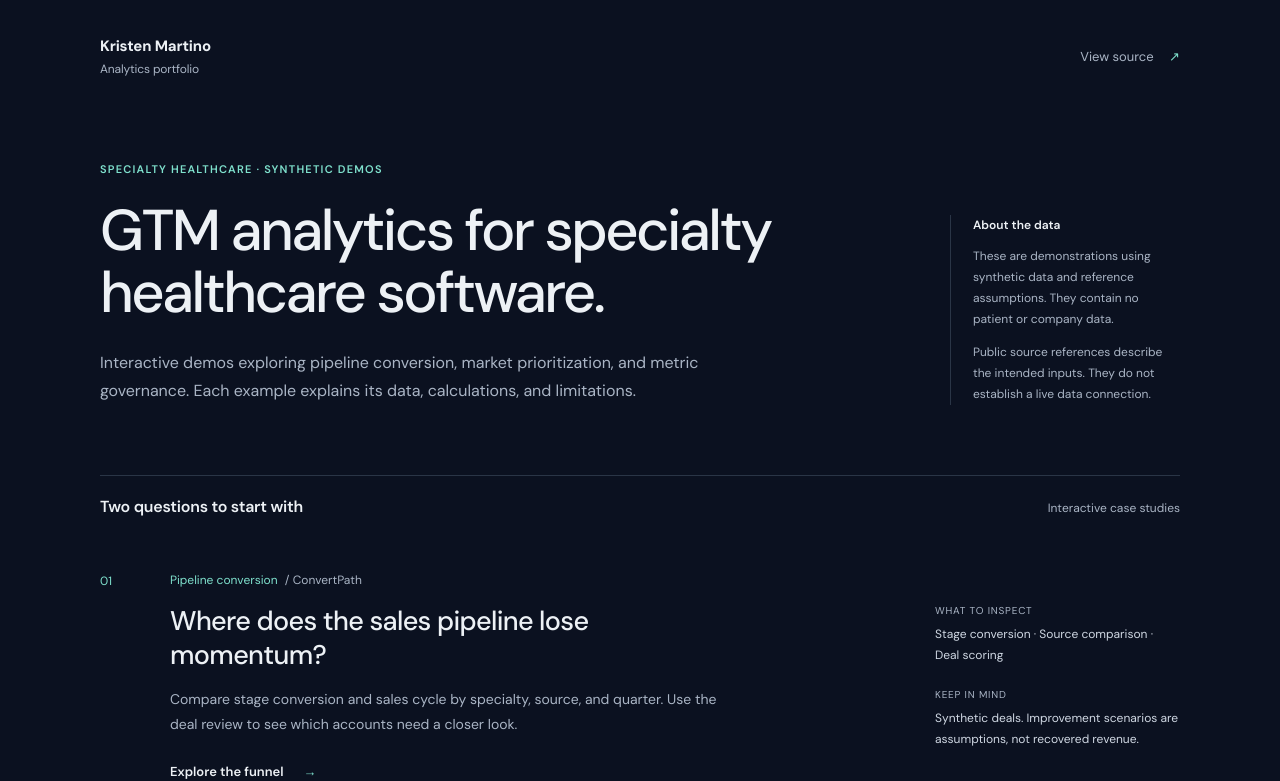
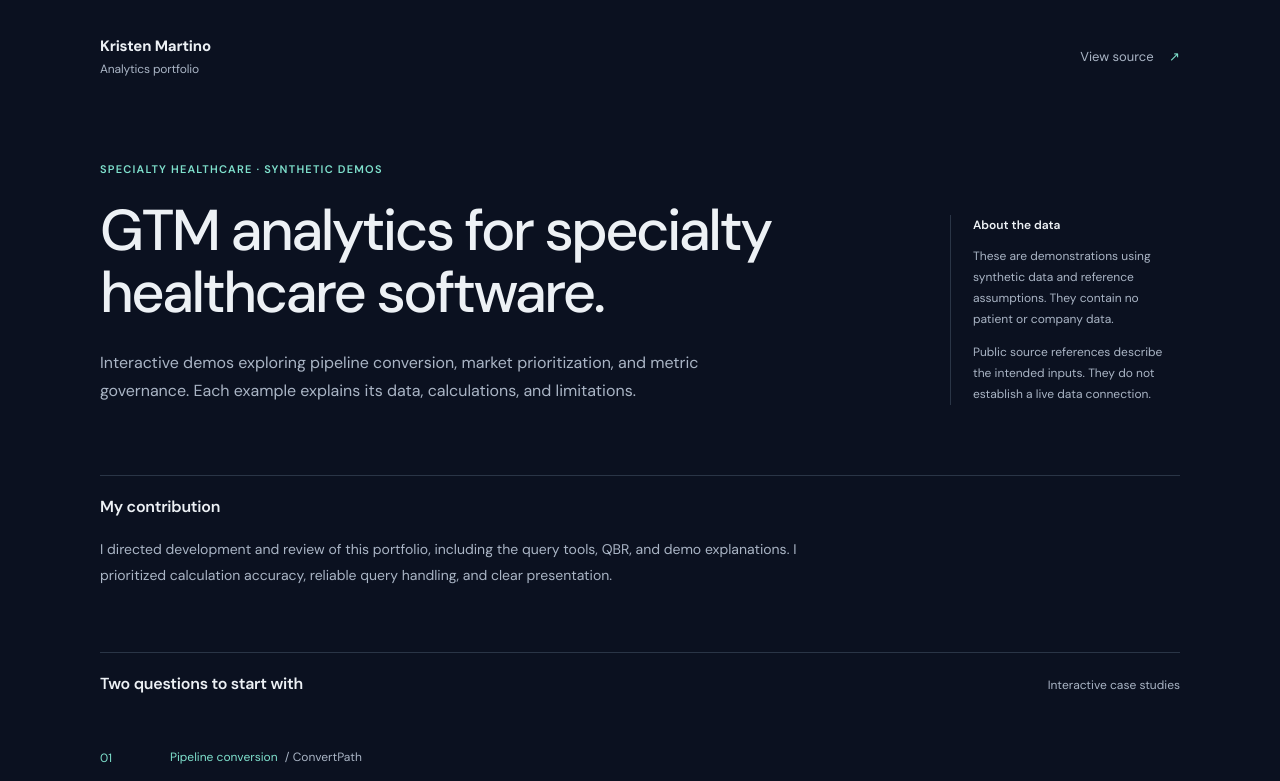
Before and after one commit to kristenmartino/gtm-healthcare-intel, a Next.js app: page / in a window 1280 px wide. Shown: the top 781 px of the page. Built offline with nearby package versions, Linux system fonts and the light colour scheme.

Commit message:
Clarify portfolio contribution and assistant API setup

```diff
--- a/app/globals.css
+++ b/app/globals.css
@@ -27,6 +27,7 @@ button:not(:disabled), select, summary { cursor: pointer; }
 .portfolio-section-heading { display: flex; justify-content: space-between; align-items: baseline; gap: 20px; padding: 20px 0; border-top: 1px solid var(--rule); }
 .portfolio-section-heading h2 { font-size: 16px; font-weight: 600; letter-spacing: -.015em; }
 .portfolio-section-heading > span { font-size: 12px; color: var(--muted); }
+.portfolio-contribution p { max-width: 760px; font-size: 14px; line-height: 1.8; color: var(--muted); }
 .portfolio-case { display: grid; grid-template-columns: 44px minmax(0, 1fr) 245px; gap: 26px; padding: 34px 0 38px; border-bottom: 1px solid var(--rule); }
 .portfolio-case-number { font-size: 12px; line-height: 1.8; color: var(--accent); font-variant-numeric: tabular-nums; }
 .portfolio-case-label { color: var(--accent); font-size: 12px; line-height: 1.65; margin-bottom: 13px; }
--- a/app/page.js
+++ b/app/page.js
@@ -48,6 +48,10 @@ export default function Home() {
             <p>Public source references describe the intended inputs. They do not establish a live data connection.</p>
           </aside>
         </section>
+        <section className="portfolio-section portfolio-contribution" aria-labelledby="contribution-title">
+          <div className="portfolio-section-heading"><h2 id="contribution-title">My contribution</h2></div>
+          <p>I directed development and review of this portfolio, including the query tools, QBR, and demo explanations. I prioritized calculation accuracy, reliable query handling, and clear presentation.</p>
+        </section>
         <section className="portfolio-section" aria-labelledby="case-studies-title">
           <div className="portfolio-section-heading"><h2 id="case-studies-title">Two questions to start with</h2><span>Interactive case studies</span></div>
           <div className="portfolio-cases">
```
Also changed, not shown: 1 other file (tests, documents, lock files or other folders).
